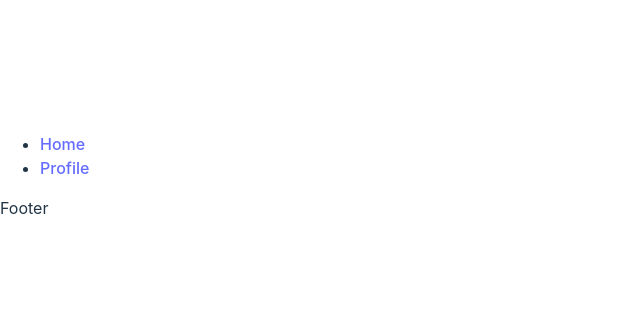
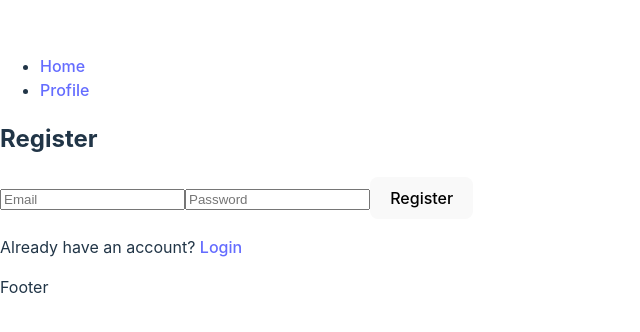
Before and after one commit to sajjadabd/newsapi-frontend, a React app: page /register in a window 1280 px wide. Before the commit this address had no page. Shown: the part 232-564 px from the top of the page, without its empty margins (0-640 px from the left). Built offline with nearby package versions, Linux system fonts and the light colour scheme; the HTML template or start-up script is replaced by a standard one.

Commit message:
implement login and register page

```diff
--- a/src/App.tsx
+++ b/src/App.tsx
@@ -1,10 +1,16 @@
+
 
 import { BrowserRouter, Route, Routes } from 'react-router-dom';
 
+import Header from './components/Layout/Header';
+import Footer from './components/Layout/Footer';
+
 import Home from './pages/Home';
 import Profile from './pages/Profile';
-import Header from './components/Layout/Header';
-import Footer from './components/Layout/Footer';
+
+import Login from './pages/Auth/Login';
+import Register from './pages/Auth/Register';
+
 
 function App() {
   return (
@@ -14,6 +20,8 @@ function App() {
       <Routes>
         <Route path="/" element={<Home />} />
         <Route path="/profile" element={<Profile />} />
+        <Route path="/login" element={<Login />} />
+        <Route path="/register" element={<Register />} />
       </Routes>
 
       <Footer />
--- /dev/null
+++ b/src/pages/Auth/Login.tsx
@@ -0,0 +1,29 @@
+import { useState } from 'react';
+import { Link } from 'react-router-dom';
+import axios from 'axios';
+
+function Login() {
+  const [email, setEmail] = useState('');
+  const [password, setPassword] = useState('');
+
+  const handleLogin = async () => {
+    try {
+      const response = await axios.post('/api/login', { email, password });
+      // Handle success (e.g., store token and redirect)
+    } catch (error) {
+      console.error('Login failed:', error);
+    }
+  };
+
+  return (
+    <div>
+      <h2>Login</h2>
+      <input type="email" value={email} onChange={(e) => setEmail(e.target.value)} placeholder="Email" />
+      <input type="password" value={password} onChange={(e) => setPassword(e.target.value)} placeholder="Password" />
+      <button onClick={handleLogin}>Login</button>
+      <p>Don't have an account? <Link to="/register">Register</Link></p>
+    </div>
+  );
+}
+
+export default Login;
--- /dev/null
+++ b/src/pages/Auth/Register.tsx
@@ -0,0 +1,29 @@
+import { useState } from 'react';
+import { Link } from 'react-router-dom';
+import axios from 'axios';
+
+function Register() {
+  const [email, setEmail] = useState('');
+  const [password, setPassword] = useState('');
+
+  const handleRegister = async () => {
+    try {
+      const response = await axios.post('/api/register', { email, password });
+      // Handle success (e.g., redirect to login page)
+    } catch (error) {
+      console.error('Registration failed:', error);
+    }
+  };
+
+  return (
+    <div>
+      <h2>Register</h2>
+      <input type="email" value={email} onChange={(e) => setEmail(e.target.value)} placeholder="Email" />
+      <input type="password" value={password} onChange={(e) => setPassword(e.target.value)} placeholder="Password" />
+      <button onClick={handleRegister}>Register</button>
+      <p>Already have an account? <Link to="/login">Login</Link></p>
+    </div>
+  );
+}
+
+export default Register;
```
